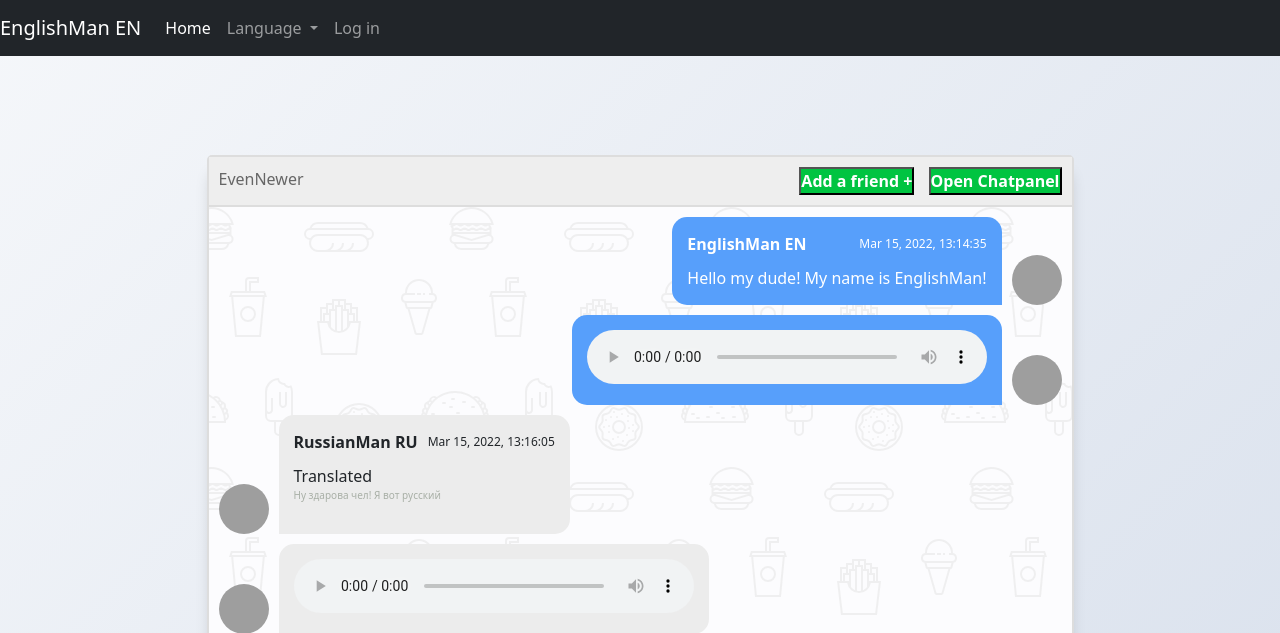
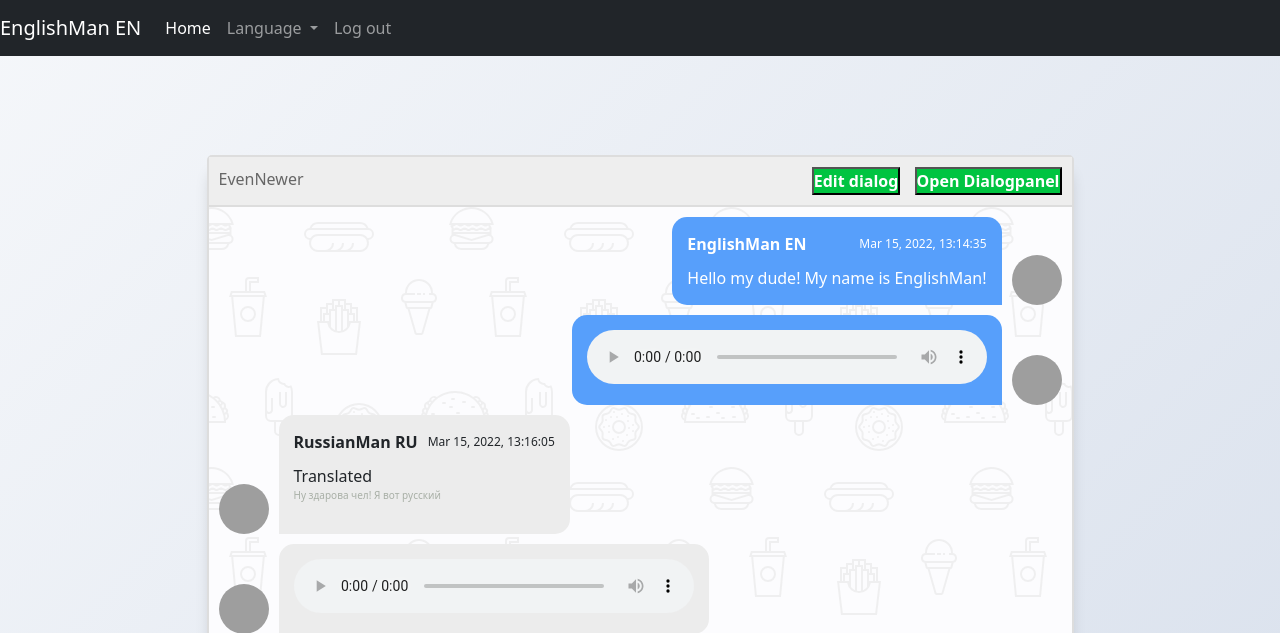
Before and after one commit to BaronFonMonc/web, a Flask app: page /chat/1 in a window 1280 px wide. Shown: the top 633 px of the page. Run offline with Flask 2, Linux system fonts and the light colour scheme; a user stored in the database is signed in; data comes from the database, SQL or seed files in the repository; some libraries are stand-ins or nearby versions; grey boxes are pictures that could not be loaded.

Commit message:
Final touches

```diff
--- a/app.py
+++ b/app.py
@@ -4,7 +4,7 @@ from flask_sqlalchemy import SQLAlchemy
 from sqlalchemy import ForeignKey, delete, insert, update
 from flask_login import UserMixin
 from flask_login import LoginManager
-from flask_login import login_user, login_required, current_user
+from flask_login import login_user, login_required, current_user, logout_user
 from werkzeug.security import generate_password_hash, check_password_hash
 from datetime import datetime
 from flask_socketio import SocketIO, send, emit, join_room, leave_room
@@ -118,6 +118,7 @@ def handleMessage(data):
             msgs = [current_user.id, current_user.username,
                        {'EN': msgs[0], 'RU': msgs[1]}, now.strftime("%b %d, %Y, %X"),
                        'RU' if current_user.lang == 1 else 'EN']
+
             if current_user.lang == 1:
                 temp = msgs[2]['RU'].replace('?', '&quest')
                 temp = temp.replace(' ', '%20')
@@ -129,6 +130,16 @@ def handleMessage(data):
 
                 msgs.append(f'{path}synthesize/{temp}?src_lang=en')
 
+            msgs.append({'EN': 0, 'RU': 1})
+            temp = msgs[2]['RU'].replace('?', '&quest')
+            temp = temp.replace(' ', '%20')
+
+            msgs[6]['RU']=f'{path}synthesize/{temp}?src_lang=ru'
+
+            temp = msgs[2]['EN'].replace('?', '&quest')
+            temp = temp.replace(' ', '%20')
+
+            msgs[6]['EN']=f'{path}synthesize/{temp}?src_lang=en'
 
             data['msgs'] = msgs
             print(f"Message: {data} CurrentUser: {current_user.id}, {current_user.username}")
@@ -148,6 +159,7 @@ def handleMessage(data):
 
 @app.route('/login')
 def login():
+    logout_user();
     return render_template("login.html")
 
 
@@ -238,7 +250,8 @@ def index():
                                name=current_user.username + ' ' + ('EN' if current_user.lang == 0 else 'RU'), chats=chats)
         # return render_template("index.html", name=current_user.username)
     else:
-        return render_template("index.html", name="Stranger")
+        return redirect(url_for('login'))
+        #return render_template("index.html", name="Stranger")
 
 
 @login_required
@@ -398,7 +411,7 @@ def showFriends(chatId):
         return redirect(url_for('index'))
     return render_template('friends.html', name=current_user.username, friends=User.query.order_by(User.id).all(),
                            inThisChat=ans,
-                           user=current_user)
+                           user=current_user, chatID=chatId)
 
 
 @login_required
@@ -451,7 +464,7 @@ def addToChat(chatId):
             s = current_user.username
             for i in friends:
                 if i != 'name' and int(i) != current_user.id:
-                    s += User.query.filter_by(id=int(i)).first().username
+                    s += ", " + User.query.filter_by(id=int(i)).first().username
             friends['name'] = s
 
         print("Name of chat is: " + friends['name'])
--- a/static/map.js
+++ b/static/map.js
@@ -96,18 +96,27 @@ msgerForm.addEventListener("submit", event => {
 
 
 function appendMessageFull(ms, side) {
-            console.log(PERSON_NAME, document.getElementById("name_of_person").innerHTML.split(' ')[1])
+            console.log("Ms: ",ms);
             if (document.getElementById("name_of_person").innerHTML.split(' ')[1] == 'RU'){
-                temp = ms[2]['RU'].replace('?', '&quest');
-                temp = temp.replace(' ', '%20');
+                if (ms[4] == 'EN'){
+                    ms[5]=ms[6]['RU']
+                    /*temp = ms[2]['RU'].replace('?', '&quest');
+                    temp = temp.replace(' ', '%20');
 
-                ms[5]='http://244f-185-32-134-80.ngrok.io/synthesize/'+temp+'?src_lang=ru';
+                    ms[5]='http://244f-185-32-134-80.ngrok.io/synthesize/'+temp+'?src_lang=ru';
+                    console.log('After: ', ms[5]);*/
+                }
                }
             else{
-                temp = ms[2]['EN'].replace('?', '&quest');
-                temp = temp.replace(' ', '%20');
+                if (ms[4] == 'RU'){
+                    ms[5]=ms[6]['EN']
+                    /*
+                    temp = ms[2]['EN'].replace('?', '&quest');
+                    temp = temp.replace(' ', '%20');
 
-                ms[5]='http://244f-185-32-134-80.ngrok.io/synthesize/'+temp+'?src_lang=en';
+                    ms[5]='http://244f-185-32-134-80.ngrok.io/synthesize/'+temp+'?src_lang=en';
+                    console.log('After: ', ms[5]);*/
+                }
             }
 
     const msgHTML = `
--- a/templates/chatPage.html
+++ b/templates/chatPage.html
@@ -34,7 +34,7 @@
         </form>
         </li>
         <li class="nav-item">
-          <a class="nav-link" href="/login">Log in</a>
+          <a class="nav-link" href="/login">Log out</a>
         </li>
       </ul>
     </div>
@@ -67,10 +67,9 @@
     <div class="msger-header-options">
       <span><i class="fas fa-cog"></i></span>
       <button type="submit" onclick="window.location='/addToChat/{{chatId}}'" class="msger-send-btn"
-              style="font-size: min(2vw, 16px)">Add a friend
-        +</button>
+              style="font-size: min(2vw, 16px)">Edit dialog</button>
       <button type="submit" id="button1" onclick="openNav()" class="msger-send-btn"
-              style="font-size: min(2vw, 16px)">Open Chatpanel</button>
+              style="font-size: min(2vw, 16px)">Open Dialogpanel</button>
     </div>
   </header>
 
@@ -159,13 +158,13 @@ function openNav() {
   document.getElementById("friend-list").style.width = "30%";
   document.getElementById("friend-list").style.maxWidth = "300px";
   document.getElementById("button1").onclick = closeNav;
-  document.getElementById("button1").innerHTML = "Close Chatpanel";
+  document.getElementById("button1").innerHTML = "Close Dialogpanel";
 }
 
 function closeNav() {
   document.getElementById("friend-list").style.width = "0";
   document.getElementById("button1").onclick = openNav;
-  document.getElementById("button1").innerHTML = "Open Chatpanel";
+  document.getElementById("button1").innerHTML = "Open Dialogpanel";
 }
 </script>
 
--- a/templates/login.html
+++ b/templates/login.html
@@ -31,11 +31,6 @@
       <input type="password" name="password" class="form-control" id="floatingPassword" placeholder="Password">
       <label for="floatingPassword">Password</label>
     </div>
-    <div class="checkbox mb-3">
-      <label>
-        <input type="checkbox" name="remember_me" value="remember-me"> Remember me
-      </label>
-    </div>
     <button class="w-100 btn btn-lg btn-primary" type="submit">Sign in</button>
     <p class="mt-5 mb-3 text-muted">© 2022–2022</p>
     <a class="mt-5 mb-3 text-muted" href="/register">Don't have account yet?</a>
```
Also changed, not shown: templates/friends.html (+5 -3 lines), templates/index.html (+5 -5 lines).
